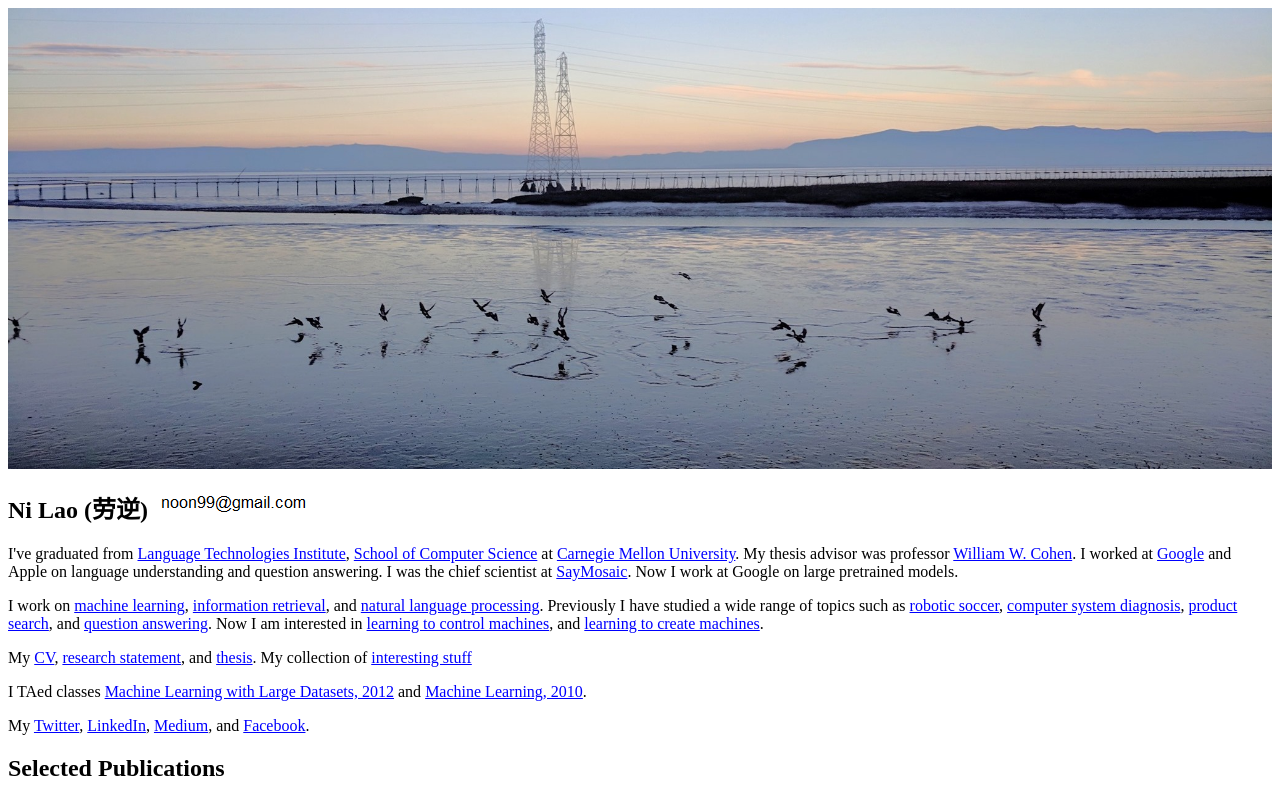
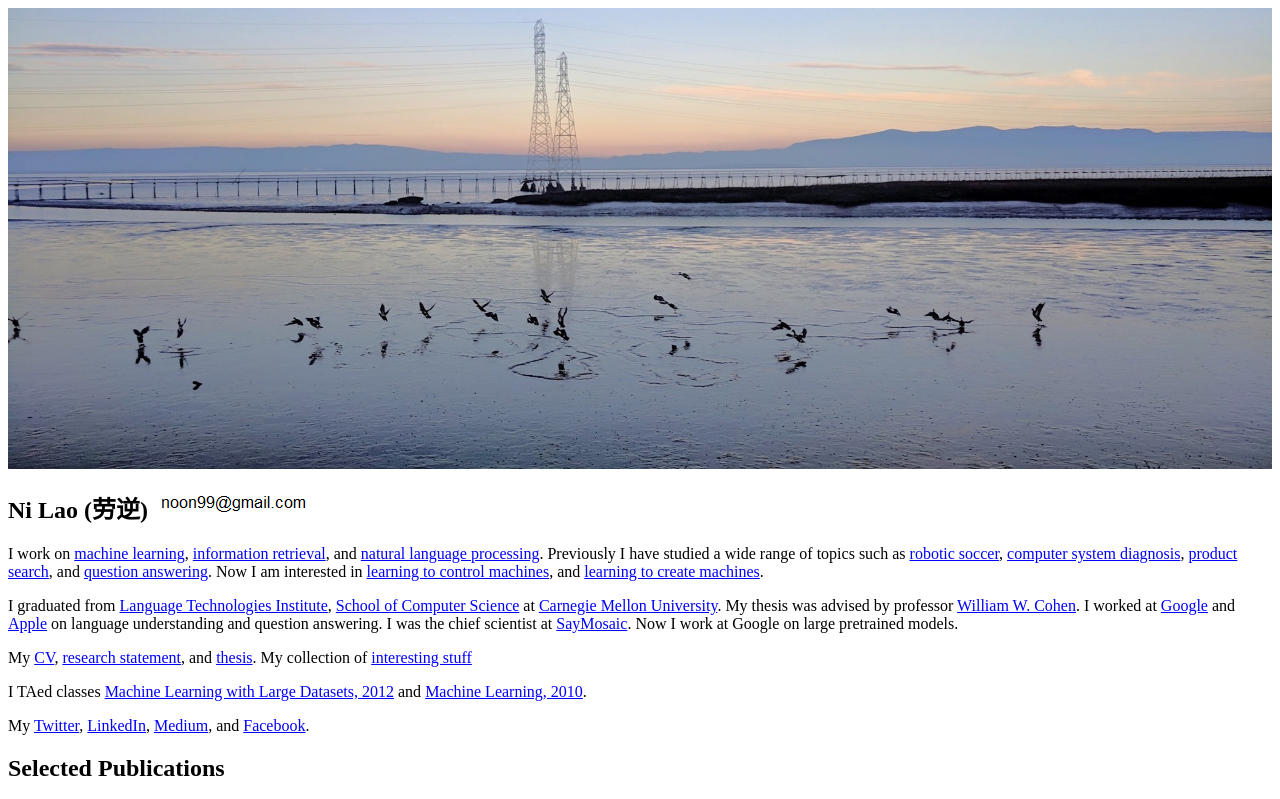
Before and after one commit to noon99jaki/noon99jaki.github.io, a plain HTML site: page index.html in a window 1280 px wide. Shown: the top 799 px of the page. Drawn offline with Linux system fonts and the light colour scheme.

Commit message:
update bio

```diff
--- a/index.html
+++ b/index.html
@@ -23,15 +23,6 @@
 Ni Lao (<span lang="ZH-CN" >劳逆</span>)
 <img border="0" src="images/gmail.png" width="159" height="29">
 </h2>
-I&#39;ve graduated from <a href="http://www.lti.cs.cmu.edu/">Language
-Technologies Institute</a>, <a href="http://www.cs.cmu.edu/">School of Computer
-Science</a> at <a href="http://www.cmu.edu/">Carnegie Mellon University</a>.
-My thesis advisor was professor <a href="http://www.cs.cmu.edu/~wcohen/">William
-W. Cohen</a>.
-I worked at <a href="http://research.google.com/">Google</a> and Apple on language understanding and question answering.
-I was the chief scientist at  <a href="https://saymosaic.com/">SayMosaic</a>.
-Now I work at Google on large pretrained models.
-</p>
 
  <p >I work on
   <a href="http://arxiv.org/pdf/1406.7445v1">machine learning</a>,
@@ -45,6 +36,17 @@ Previously I have studied a wide range of topics such as
  Now I am interested in
  <a href="publication/2017-nsm-acl.pdf"> learning to control machines</a>, and
  <a href="publication/2015-KB-workshop.pdf"> learning to create machines</a>. </p>
+
+I graduated from <a href="http://www.lti.cs.cmu.edu/">Language
+Technologies Institute</a>, <a href="http://www.cs.cmu.edu/">School of Computer
+Science</a> at <a href="http://www.cmu.edu/">Carnegie Mellon University</a>.
+My thesis was advised by professor <a href="http://www.cs.cmu.edu/~wcohen/">William
+W. Cohen</a>.
+I worked at <a href="http://research.google.com/">Google</a> and <a href="https://machinelearning.apple.com/">Apple</a> on language understanding and question answering.
+I was the chief scientist at  <a href="https://saymosaic.com/">SayMosaic</a>.
+Now I work at Google on large pretrained models.
+</p>
+
 
 <p >My <a href="doc/cv.2020.pdf">CV</a>,
 <a href="doc/RS.pdf">research statement</a>,
```
